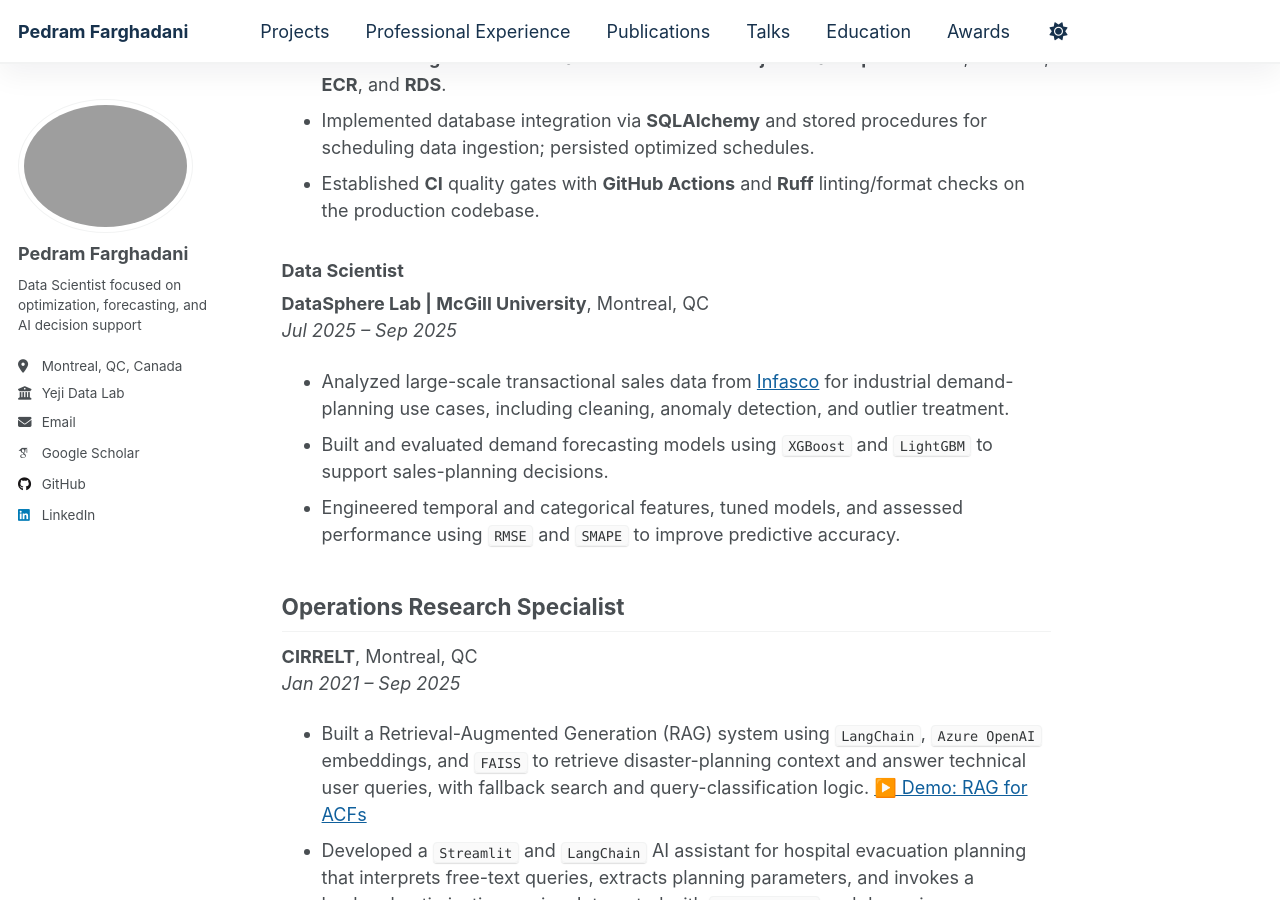
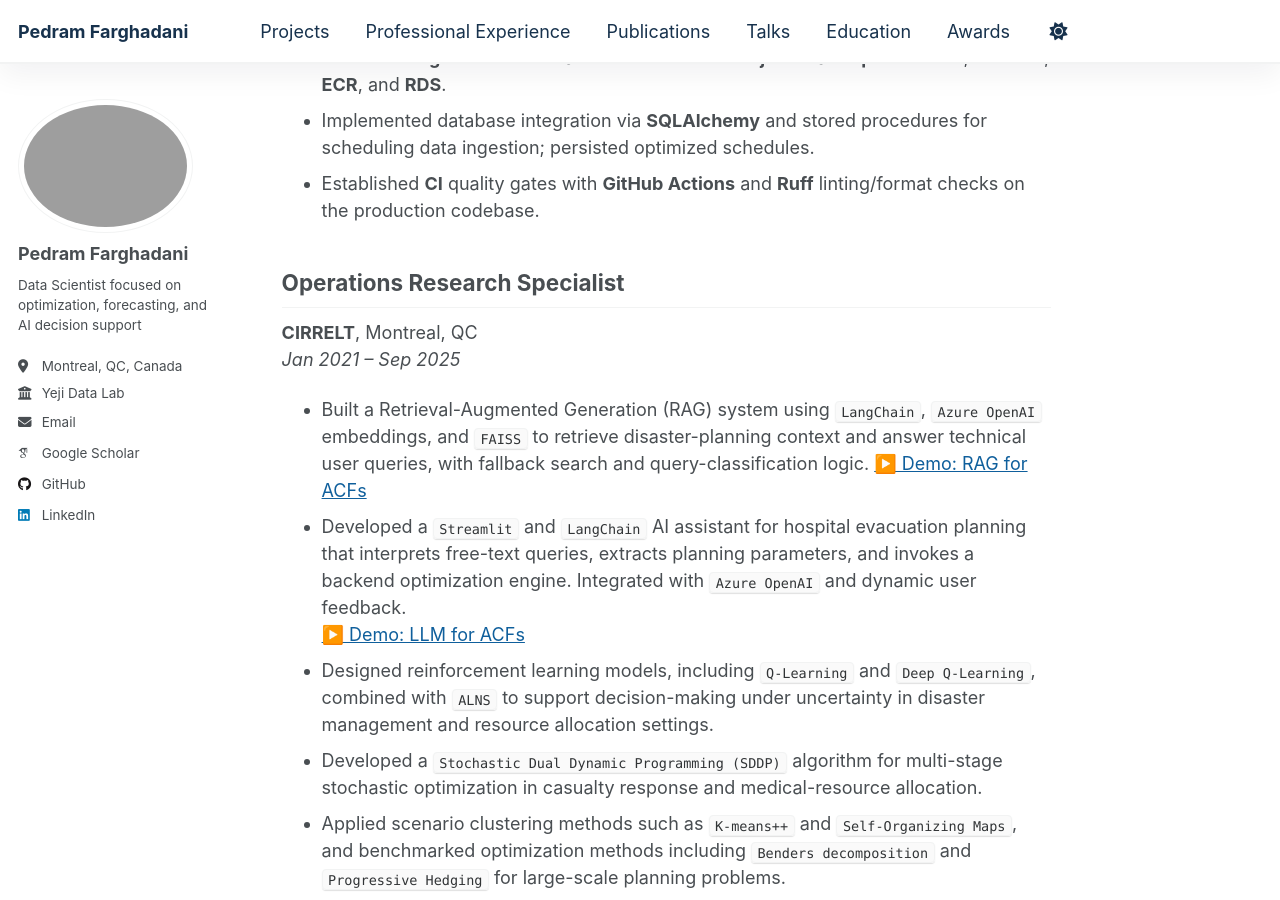
Before and after one commit to Pedram-Fdi/Pedram-Fdi.github.io, a Jekyll site: the page built from _pages/professionalexperience.md, in a window 1280 px wide and 900 px high, scrolled down 847 px. Built offline with Jekyll 4.4.1, drawn with Linux system fonts in a browser that asks for light colours; some web fonts are replaced.

Commit message:
removed mcgill

```diff
--- a/_pages/professionalexperience.md
+++ b/_pages/professionalexperience.md
@@ -18,13 +18,6 @@ author_profile: true
 - Architected and provisioned a **cloud-native AWS infrastructure** using **AWS CDK**, **orchestrating ML inference** and **Dockerized Batch jobs** via **Step Functions**, **Lambda**, **ECR**, and **RDS**.
 - Implemented database integration via **SQLAlchemy** and stored procedures for scheduling data ingestion; persisted optimized schedules.
 - Established **CI** quality gates with **GitHub Actions** and **Ruff** linting/format checks on the production codebase.
-
-### Data Scientist
-**DataSphere Lab | McGill University**, Montreal, QC
-*Jul 2025 – Sep 2025*
-- Analyzed large-scale transactional sales data from [Infasco](https://infasco.com/en/) for industrial demand-planning use cases, including cleaning, anomaly detection, and outlier treatment.
-- Built and evaluated demand forecasting models using `XGBoost` and `LightGBM` to support sales-planning decisions.
-- Engineered temporal and categorical features, tuned models, and assessed performance using `RMSE` and `SMAPE` to improve predictive accuracy.
 
 ## Operations Research Specialist
 **CIRRELT**, Montreal, QC
```
